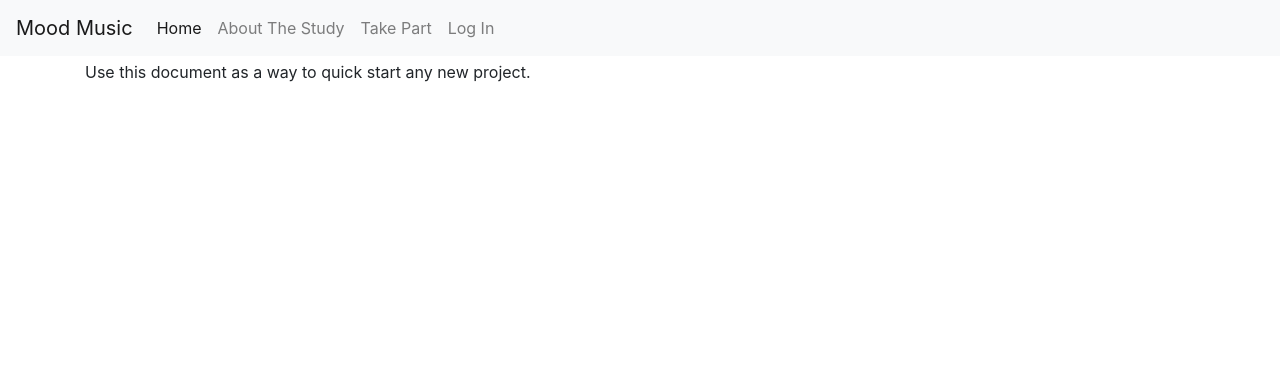
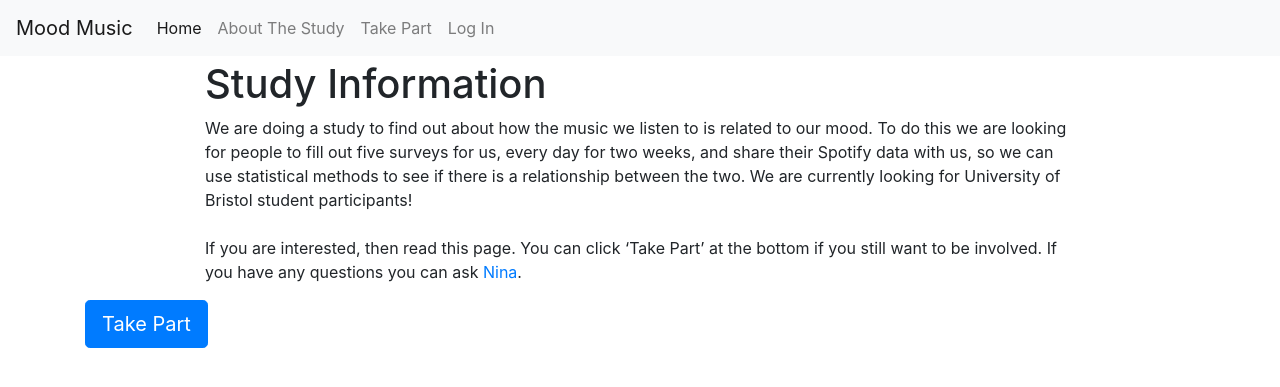
Before and after one commit to DynamicGenetics/Mood-Music, a Django app: page /about/ in a window 1280 px wide. Shown: the top 387 px of the page. Run offline with Django 3.2, Linux system fonts and the light colour scheme; some libraries are stand-ins or nearby versions.

Commit message:
Add wording to templates

```diff
--- a/moodmusic/templates/pages/about.html
+++ b/moodmusic/templates/pages/about.html
@@ -1 +1,25 @@
 {% extends "base.html" %}
+
+{% block content %}
+
+    <div class="container">
+        <div class="col-sm-10 offset-sm-1">
+            <div class="page-header">
+                <h1>Study Information</h1>
+            </div>
+            <p>We are doing a study to find out about how the music we listen to is related to our mood.
+                To do this we are looking for people to fill out five surveys for us, every day for two weeks,
+                and share their Spotify data with us, so we can use statistical methods to see if there is a
+                relationship between the two.
+                We are currently looking for University of Bristol student participants!
+                <br><br>
+                If you are interested, then read this page. You can click ‘Take Part’ at the bottom if you still want to be involved.
+                If you have any questions you can ask <a href="mailto:nina.dicara@bristol.ac.uk">Nina</a>.
+            </p>
+        </div>
+    </div>
+
+
+
+    <a href="#" class="btn btn-lg btn-primary">Take Part</a>
+{% endblock content %}
```
Also changed, not shown: moodmusic/templates/pages/home.html (+8 -1 lines).
